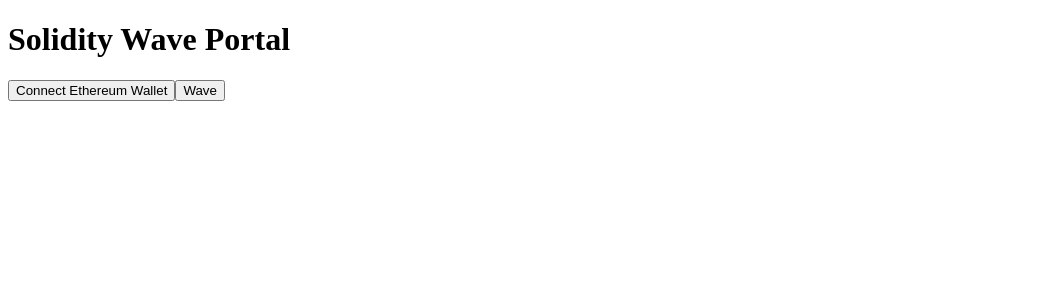
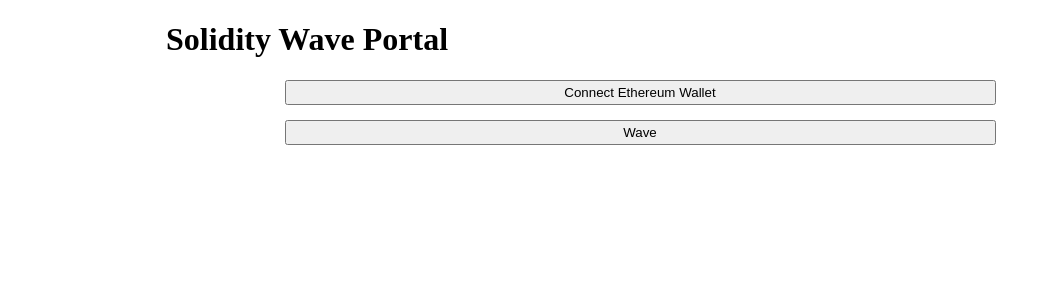
Before and after one commit to Schofield88/waveportalclient, a React (Create React App) app: page / in a window 1280 px wide. Shown: the top 300 px of the page, without its empty margins (0-1051 px from the left). Built offline with nearby package versions, Linux system fonts and the light colour scheme.

Commit message:
Splits out buttons into components; adds some styling

```diff
--- /dev/null
+++ b/src/App.module.css
@@ -0,0 +1,4 @@
+.app {
+  width: 75%;
+  margin: 0 auto;
+}
--- a/src/App.tsx
+++ b/src/App.tsx
@@ -1,6 +1,9 @@
+import { ethers } from 'ethers';
+import styles from './App.module.css';
+import wavePortalJson from './utils/WavePortal.json';
 import { isWindowWithEthereum, useWallet } from './useWallet/useWallet';
-import { ethers } from 'ethers';
-import wavePortalJson from './utils/WavePortal.json';
+import { ConnectWalletButton } from './Buttons/ConnectWalletButton/ConnectWalletButton';
+import { WaveButton } from './Buttons/WaveButton/WaveButton';
 
 function App() {
   const { connectWallet } = useWallet();
@@ -34,9 +37,11 @@ function App() {
 
   return (
     <div>
-      <h1>Solidity Wave Portal</h1>
-      <button onClick={connectWallet}>Connect Ethereum Wallet</button>
-      <button onClick={wave}>Wave</button>
+      <div className={styles.app}>
+        <h1>Solidity Wave Portal</h1>
+        <ConnectWalletButton connectWallet={connectWallet} />
+        <WaveButton wave={wave} />
+      </div>
     </div>
   );
 }
--- /dev/null
+++ b/src/Buttons/Buttons.module.css
@@ -0,0 +1,12 @@
+.centred {
+  display: block;
+  margin-bottom: 15px;
+  margin-left: auto;
+  margin-right: auto;
+}
+
+.widthAndHeight {
+  composes: centred;
+  width: 75%;
+  height: 25px;
+}
--- /dev/null
+++ b/src/Buttons/ConnectWalletButton/ConnectWalletButton.tsx
@@ -0,0 +1,12 @@
+import { FC } from 'react';
+import styles from '../Buttons.module.css';
+
+const ConnectWalletButton: FC<{ connectWallet: () => Promise<void> }> = ({
+  connectWallet,
+}) => (
+  <button className={styles.widthAndHeight} onClick={connectWallet}>
+    Connect Ethereum Wallet
+  </button>
+);
+
+export { ConnectWalletButton };
--- /dev/null
+++ b/src/Buttons/WaveButton/WaveButton.tsx
@@ -0,0 +1,10 @@
+import { FC } from 'react';
+import styles from '../Buttons.module.css';
+
+const WaveButton: FC<{ wave: () => Promise<void> }> = ({ wave }) => (
+  <button className={styles.widthAndHeight} onClick={wave}>
+    Wave
+  </button>
+);
+
+export { WaveButton };
```
Also changed, not shown: src/App.css (deleted, +0 -38 lines).
